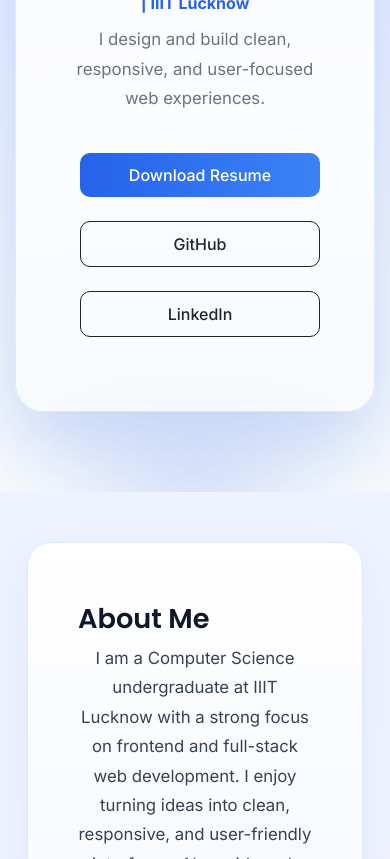
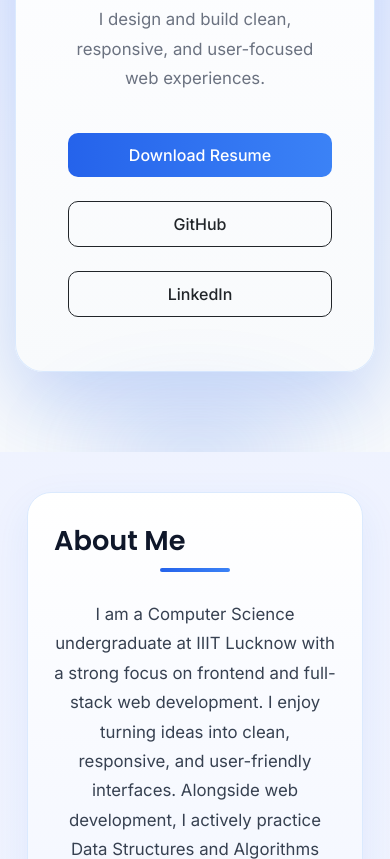
Before and after one commit to ashokkaji26/personal-portfolio, a plain HTML site: page index.html in a window 390 px wide. Shown: the part 241-1100 px from the top of the page. Drawn offline with nearby package versions, Linux system fonts and the light colour scheme.

Commit message:
removed excessive vertical spacing

```diff
--- a/css/style.css
+++ b/css/style.css
@@ -30,21 +30,28 @@ body {
 
 /* ================= REUSABLE CLASSES ================= */
 .section {
-    padding: 80px 0;
+    padding: 55px 0;
     background-color: transparent;
 }
 
 .section-title {
     color: var(--deep-grey);
     font-family: 'Poppins', 'Inter', sans-serif;
+    margin-bottom: 28px;
 }
 
 .section-title::after {
+    content: "";
+    width: 70px;
+    height: 4px;
     background: linear-gradient(
         90deg,
         var(--primary-blue),
-        #60a5fa
+        var(--accent-blue)
     );
+    display: block;
+    margin: 10px auto 0;   /* reduced vertical spacing */
+    border-radius: 3px;
 }
 
 .section-text {
@@ -61,7 +68,7 @@ body {
         #ffffff 0%,
         #f1f5ff 100%
     );
-    padding: 60px 50px;
+    padding: 42px 40px;
     border-radius: 24px;
     border: 1px solid #dbeafe;
     box-shadow: 0 14px 40px rgba(37, 99, 235, 0.08);
@@ -76,7 +83,7 @@ body {
         #eef2ff 40%,
         #f8fafc 75%
     );
-    padding: 140px 0 120px;
+    padding: 100px 0 85px;
     position: relative;
     overflow: hidden;
 }
@@ -123,7 +130,7 @@ body {
         rgba(248, 250, 252, 0.9)
     );
     border-radius: 28px;
-    padding: 70px 60px;
+    padding: 50px 48px;
     box-shadow:
         0 30px 80px rgba(37, 99, 235, 0.25),
         inset 0 0 0 1px #dbeafe;
@@ -175,6 +182,9 @@ body {
     box-shadow: 0 20px 40px rgba(15, 23, 42, 0.12);
 }
 
+.card-body {
+    padding: 22px 24px;
+}
 .card-title {
     font-weight: 600;
     color: #111827;
@@ -186,7 +196,7 @@ ul {
 }
 
 ul li {
-    margin-bottom: 8px;
+    margin-bottom: 5px;
     color: #374151;
 }
 
@@ -232,7 +242,7 @@ form {
 /* ================= FOOTER ================= */
 .footer {
     background-color: #ffffff;
-    padding: 25px 0;
+    padding: 16px 0;
     border-top: 1px solid #e5e7eb;
     color: #6b7280;
     font-size: 1rem;
@@ -262,7 +272,10 @@ form {
 /* Better section spacing on small devices */
 @media (max-width: 576px) {
     .section {
-        padding: 50px 15px;
+        padding: 40px 15px;
+    }
+    .section-box {
+        padding: 32px 26px;
     }
 
     .hero-section {
--- a/index.html
+++ b/index.html
@@ -186,7 +186,7 @@
         <div class="container">
             <h2 class="section-title">Projects</h2>
 
-            <div class="row g-4">
+            <div class="row g-3">
 
                 <!-- Project 1 -->
                 <div class="col-md-6">
```
